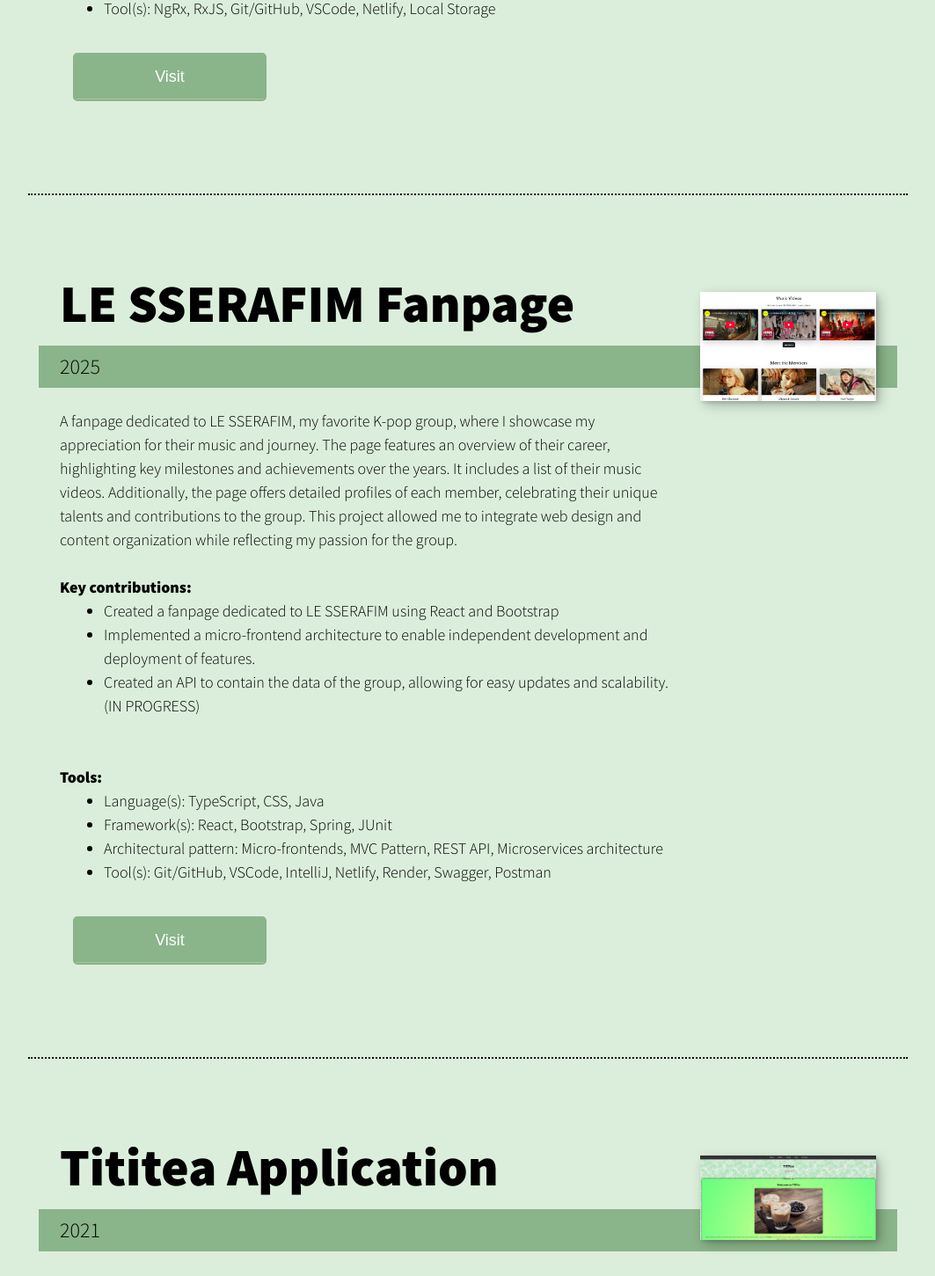
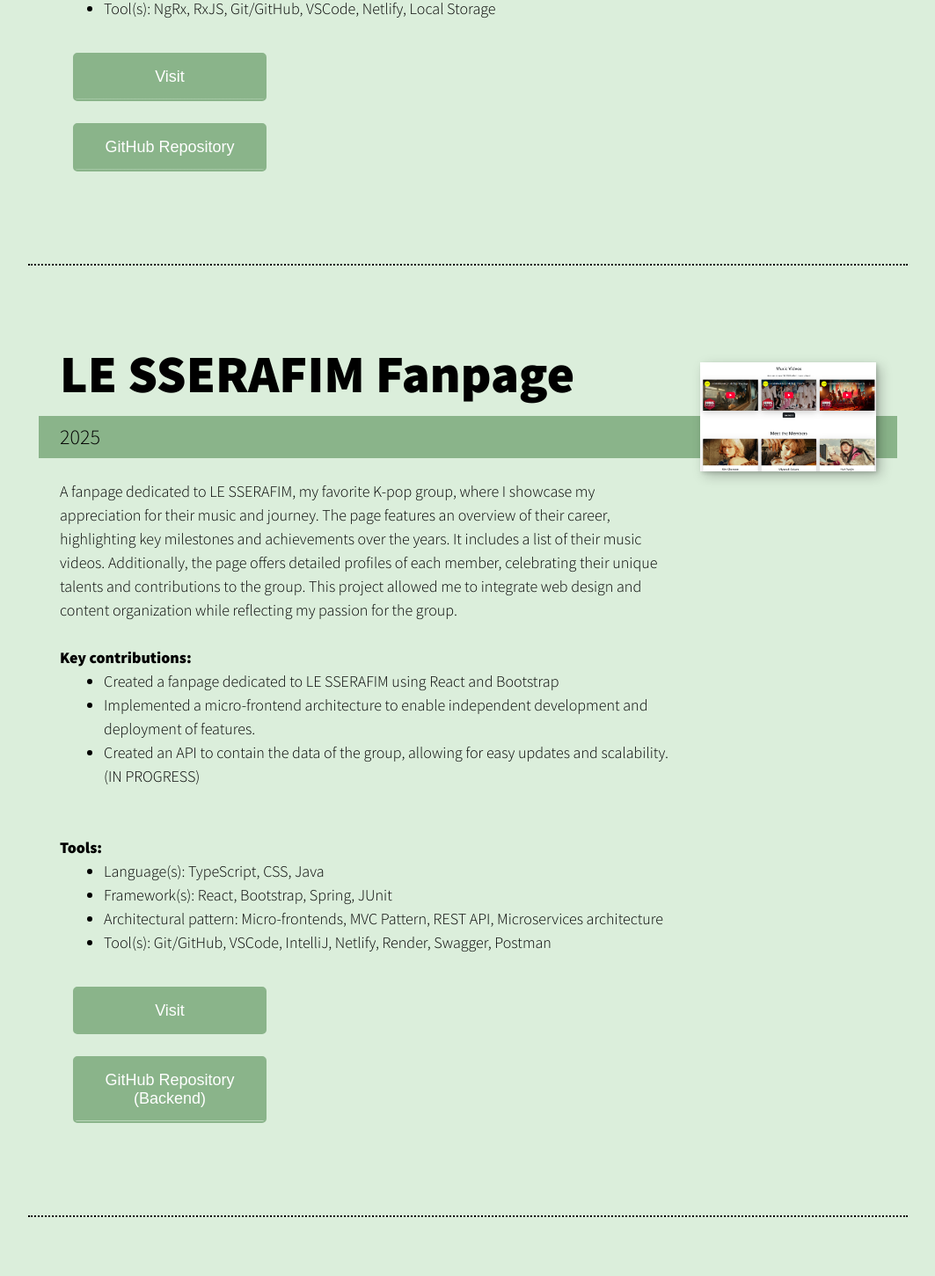
Before and after one commit to ThiiLuu79/theminh-portfolio, a React (Create React App) app: page /Personals in a window 1280 px wide. Shown: the part 2951-4402 px from the top of the page at 88% size, without its empty margins (108-1171 px from the left). Built offline with nearby package versions, Linux system fonts and the light colour scheme.

Commit message:
Updated constants

```diff
--- a/src/components/PersonalsComponent/Personals/Personals.jsx
+++ b/src/components/PersonalsComponent/Personals/Personals.jsx
@@ -50,7 +50,8 @@
                     tools= {personnalsConstants.TODODUE_PROJECT.tools}
                     image={tododue}
                     imgAlt={personnalsConstants.TODODUE_PROJECT.imgAlt}
-                    buttons={[<Button key="button1" text={personnalsConstants.VISIT} redirect='https://tododue.netlify.app/' blank={true} noreferrer={true} buttonType='Link'/>
+                    buttons={[<Button key="button1" text={personnalsConstants.VISIT} redirect='https://tododue.netlify.app/' blank={true} noreferrer={true} buttonType='Link'/>,
+                        <Button key="button2" text={personnalsConstants.GITHUB_REPO} redirect='https://github.com/ThiiLuu79/tododue' blank={true} noreferrer={true} buttonType='Link'/>
                     ]}
                 />
 
@@ -62,7 +63,9 @@
                     tools= {personnalsConstants.LESSERAFIM_PROJECT.tools}
                     image={lesserafim}
                     imgAlt={personnalsConstants.LESSERAFIM_PROJECT.imgAlt}
-                    buttons={[<Button key="button1" text={personnalsConstants.VISIT} redirect='https://lesserafim-page.netlify.app/' blank={true} noreferrer={true} buttonType='Link'/>,]}
+                    buttons={[<Button key="button1" text={personnalsConstants.VISIT} redirect='https://lesserafim-page.netlify.app/' blank={true} noreferrer={true} buttonType='Link'/>,
+                        <Button key="button2" text={personnalsConstants.LESSERAFIM_BE} redirect='https://github.com/ThiiLuu79/lesserafim-page-api' blank={true} noreferrer={true} buttonType='Link'/>
+                    ]}
                 />
 
                 <PageItem
--- a/src/i18n/personalsConstants_en.js
+++ b/src/i18n/personalsConstants_en.js
@@ -3,6 +3,8 @@
 export const PERSONALS_PROJECT = "Personal Projects";
 export const VISIT = "Visit";
 export const GITHUB_LINK = "GitHub Organization";
+export const GITHUB_REPO = "GitHub Repository";
+export const LESSERAFIM_BE = "GitHub Repository (Backend)";
 
 //COOKING LAB PROJECT
 export const COOKINGLAB_PROJECT = {
--- a/src/i18n/personalsConstants_fr.js
+++ b/src/i18n/personalsConstants_fr.js
@@ -3,6 +3,8 @@
 export const PERSONALS_PROJECT = "Projets Personnels";
 export const VISIT = "Visiter";
 export const GITHUB_LINK = "Organisation GitHub";
+export const GITHUB_REPO = "Répertoire GitHub";
+export const LESSERAFIM_BE = "Répertoire GitHub (Backend)";
 
 //COOKING LAB PROJECT
 export const COOKINGLAB_PROJECT = {
```
